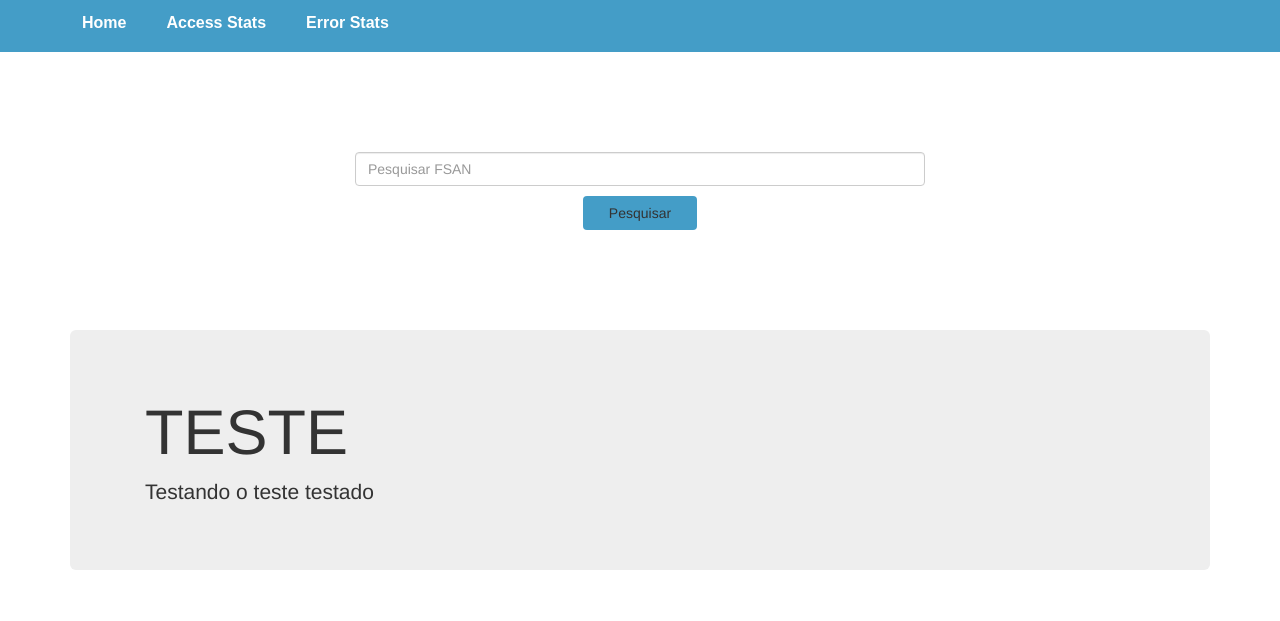
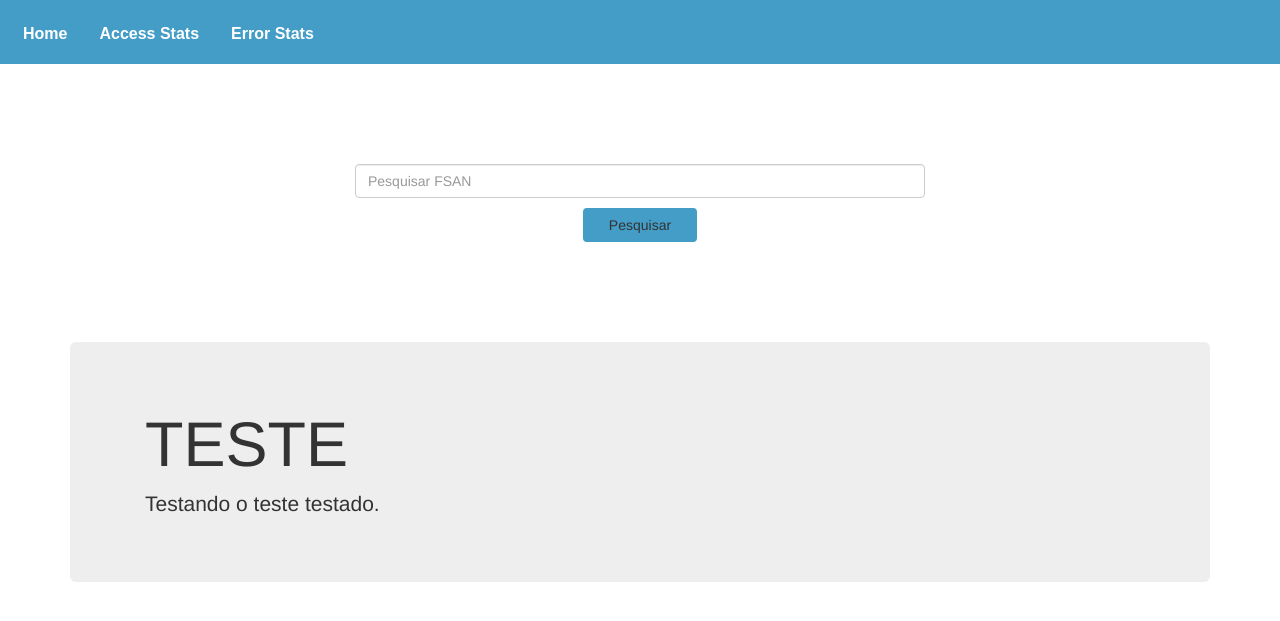
Before and after one commit to liragabriel/DS, a Flask app: page / in a window 1280 px wide. Shown: the top 621 px of the page. Run offline with Flask 2, Linux system fonts and the light colour scheme; parts of the project's set-up code (start-up, migrations or seed data) failed here and were passed over; some libraries are stand-ins or nearby versions.

Commit message:
Nav atualizado

```diff
--- a/jupyter/error/static/estilo.css
+++ b/jupyter/error/static/estilo.css
@@ -30,7 +30,7 @@ input[type="search"] {
 }
 
 .header {
-    padding: 1px;
+    padding: 8px;
     text-align: left;
     background: #449dc7;
     color: white;
--- a/jupyter/error/templates/get_tabela.html
+++ b/jupyter/error/templates/get_tabela.html
@@ -1,12 +1,9 @@
-<!DOCTYPe html>
-
+<!DOCTYPE html>
 <html>
-
     <head>
         <link rel="stylesheet" type="text/css" href="static/estilo.css">
         <link rel="stylesheet" type="text/css" href="static/bootstrap/css/bootstrap.min.css">
     </head>
-
     <body>
         <form action="home" method="GET">
             <input id="btn_home" type="submit" value="Home">
@@ -17,5 +14,4 @@
             </div>
         </form>
     </body>
-
 </html>
--- a/jupyter/error/templates/home.html
+++ b/jupyter/error/templates/home.html
@@ -8,25 +8,20 @@
         <script src="static/bootstrap/js/bootstrap.min.js"></script>
         <title>Home</title>
     </head>
-
     <body>
-
         <div class="header">
-            <nav class="navbar">
-                <ul class="menu">
-                    <ul>
-                        <a href="home" title="Home">Home</a>
-                    </ul>
-                    <ul>
-                        <a href="access" title="Access">Access Stats</a>
-                    </ul>
-                    <ul>
-                        <a href="error" title="Error">Error Stats</a>
-                    </ul>
-                </ul>
-            </nav>
+            <ul class="nav nav-pills">
+                <li class="nav-item">
+                    <a class="nav-link" href="home" title="Home">Home</a>
+                </li>
+                <li class="nav-item">
+                    <a class="nav-link" href="access" title="Access">Access Stats</a>
+                </li>
+                <li class="nav-item">
+                    <a class="nav-link" href="error" title="Error">Error Stats</a>
+                </li>
+            </ul>
         </div>
-
         <div class="container">
 
             <div class="row">
@@ -41,20 +36,16 @@
                     </form>
                 </div>
             </div>
-
             <div class="row">
                 <div class="col-md-12">
                     <div class="jumbotron jumbotron-fluid">
                         <div class="container">
                             <h1 class="display-4">TESTE</h1>
-                            <p class="lead">Testando o teste testado</p>
+                            <p class="lead">Testando o teste testado.</p>
                         </div>
                     </div>
                 </div>
             </div>
-
         </div>
-
     </body>
-
 </html>
```
Also changed, not shown: jupyter/error/templates/access.html (+10 -24 lines), jupyter/error/templates/error.html (+10 -24 lines).
